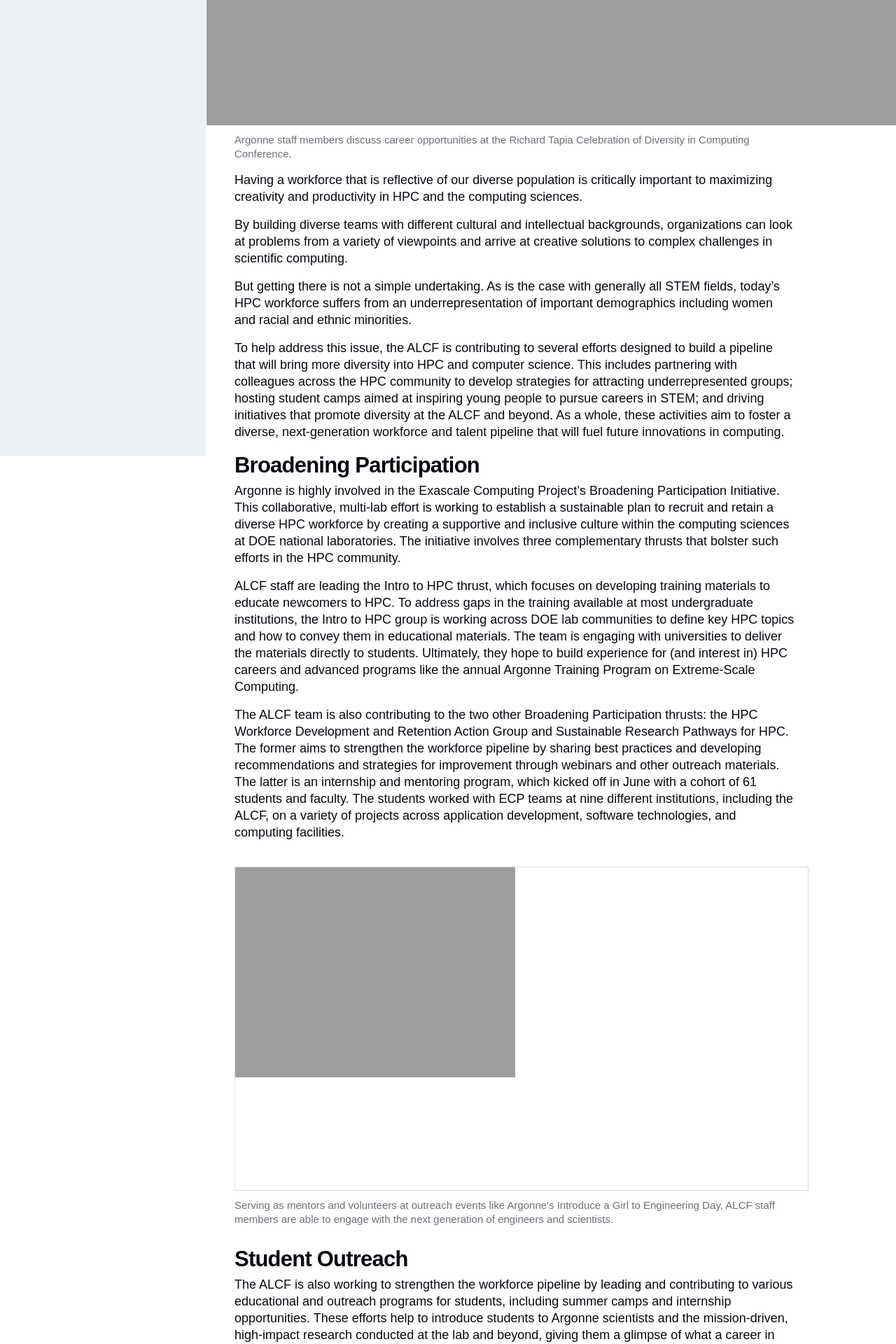
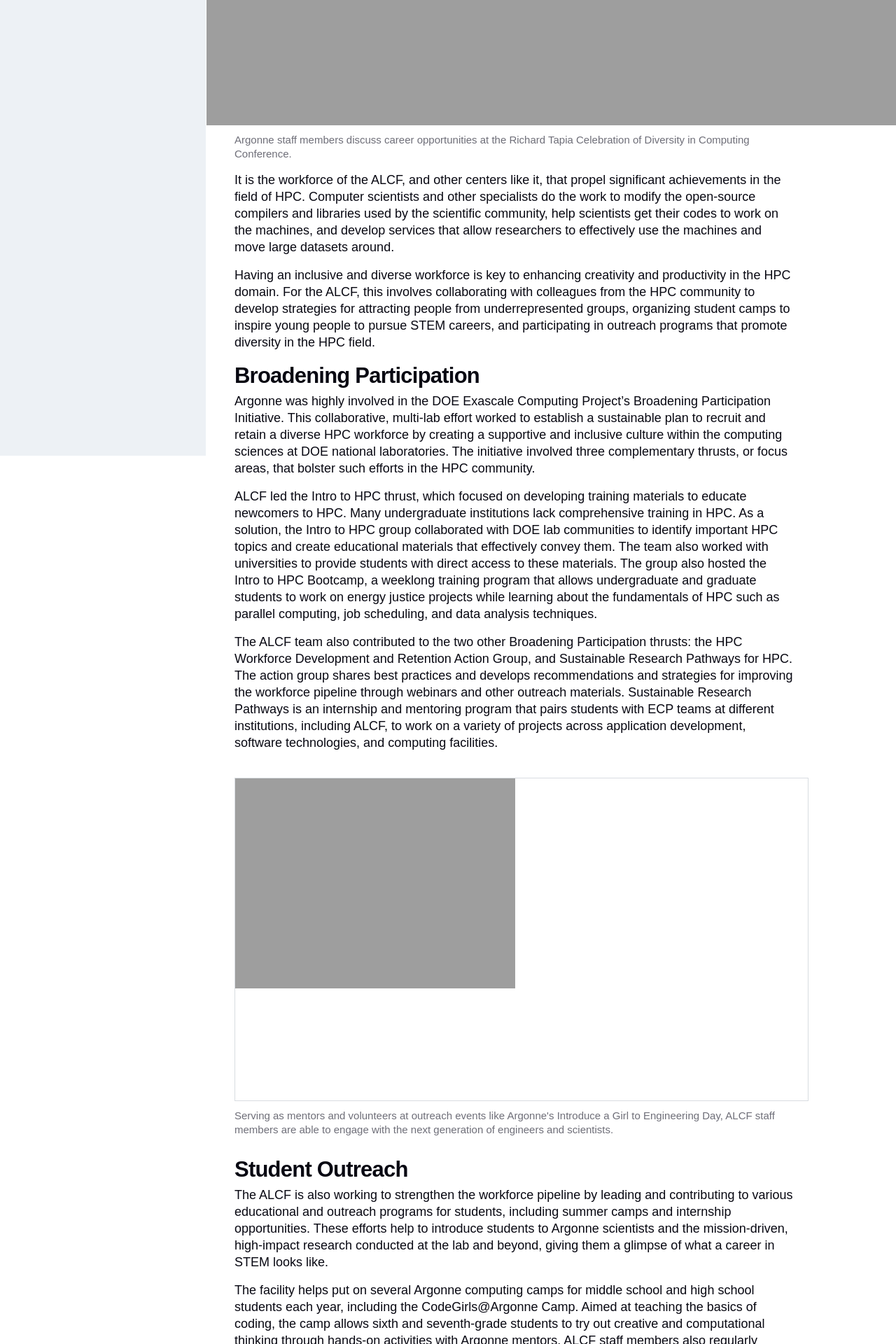
Before and after one commit to argonne-lcf/AR2023, a Jekyll site: the page built from 03_community/dei.md, in a window 1280 px wide. Shown: the part 693-2613 px from the top of the page at 70% size. Built offline with Jekyll 4.4.1, drawn with Linux system fonts in a browser that asks for light colours; some web fonts are replaced; some of the changed text lies outside the part shown.

Commit message:
Update dei-LL.md

```diff
--- a/03_community/dei.md
+++ b/03_community/dei.md
@@ -10,22 +10,18 @@ permalink: community-and-outreach/dei
 ---
 
 
-Having a workforce that is reflective of our diverse population is critically important to maximizing creativity and productivity in HPC and the computing sciences.
+It is the workforce of the ALCF, and other centers like it, that propel significant achievements in the field of HPC. Computer scientists and other specialists do the work to modify the open-source compilers and libraries used by the scientific community, help scientists get their codes to work on the machines, and develop services that allow researchers to effectively use the machines and move large datasets around.
 
-By building diverse teams with different cultural and intellectual backgrounds, organizations can look at problems from a variety of viewpoints and arrive at creative solutions to complex challenges in scientific computing.
-
-But getting there is not a simple undertaking. As is the case with generally all STEM fields, today’s HPC workforce suffers from an underrepresentation of important demographics including women and racial and ethnic minorities.
-
-To help address this issue, the ALCF is contributing to several efforts designed to build a pipeline that will bring more diversity into HPC and computer science. This includes partnering with colleagues across the HPC community to develop strategies for attracting underrepresented groups; hosting student camps aimed at inspiring young people to pursue careers in STEM; and driving initiatives that promote diversity at the ALCF and beyond. As a whole, these activities aim to foster a diverse, next-generation workforce and talent pipeline that will fuel future innovations in computing.
+Having an inclusive and diverse workforce is key to enhancing creativity and productivity in the HPC domain. For the ALCF, this involves collaborating with colleagues from the HPC community to develop strategies for attracting people from underrepresented groups, organizing student camps to inspire young people to pursue STEM careers, and participating in outreach programs that promote diversity in the HPC field.
 
 
 # Broadening Participation
 
-Argonne is highly involved in the Exascale Computing Project’s Broadening Participation Initiative. This collaborative, multi-lab effort is working to establish a sustainable plan to recruit and retain a diverse HPC workforce by creating a supportive and inclusive culture within the computing sciences at DOE national laboratories. The initiative involves three complementary thrusts that bolster such efforts in the HPC community.
+Argonne was highly involved in the DOE Exascale Computing Project’s Broadening Participation Initiative. This collaborative, multi-lab effort worked to establish a sustainable plan to recruit and retain a diverse HPC workforce by creating a supportive and inclusive culture within the computing sciences at DOE national laboratories. The initiative involved three complementary thrusts, or focus areas, that bolster such efforts in the HPC community.
 
-ALCF staff are leading the Intro to HPC thrust, which focuses on developing training materials to educate newcomers to HPC. To address gaps in the training available at most undergraduate institutions, the Intro to HPC group is working across DOE lab communities to define key HPC topics and how to convey them in educational materials. The team is engaging with universities to deliver the materials directly to students. Ultimately, they hope to build experience for (and interest in) HPC careers and advanced programs like the annual Argonne Training Program on Extreme-Scale Computing.
+ALCF led the Intro to HPC thrust, which focused on developing training materials to educate newcomers to HPC. Many undergraduate institutions lack comprehensive training in HPC. As a solution, the Intro to HPC group collaborated with DOE lab communities to identify important HPC topics and create educational materials that effectively convey them. The team also worked with universities to provide students with direct access to these materials. The group also hosted the Intro to HPC Bootcamp, a weeklong training program that allows undergraduate and graduate students to work on energy justice projects while learning about the fundamentals of HPC such as parallel computing, job scheduling, and data analysis techniques.
 
-The ALCF team is also contributing to the two other Broadening Participation thrusts: the HPC Workforce Development and Retention Action Group and Sustainable Research Pathways for HPC. The former aims to strengthen the workforce pipeline by sharing best practices and developing recommendations and strategies for improvement through webinars and other outreach materials. The latter is an internship and mentoring program, which kicked off in June with a cohort of 61 students and faculty. The students worked with ECP teams at nine different institutions, including the ALCF, on a variety of projects across application development, software technologies, and computing facilities.
+The ALCF team also contributed to the two other Broadening Participation thrusts: the HPC Workforce Development and Retention Action Group, and Sustainable Research Pathways for HPC. The action group shares best practices and develops recommendations and strategies for improving the workforce pipeline through webinars and other outreach materials. Sustainable Research Pathways is an internship and mentoring program that pairs students with ECP teams at different institutions, including ALCF, to work on a variety of projects across application development, software technologies, and computing facilities.
 
 {% include media-img.html
    source= "IGED2.jpg"
@@ -36,20 +32,14 @@ The ALCF team is also contributing to the two other Broadening Participation thr
 
 The ALCF is also working to strengthen the workforce pipeline by leading and contributing to various educational and outreach programs for students, including summer camps and internship opportunities. These efforts help to introduce students to Argonne scientists and the mission-driven, high-impact research conducted at the lab and beyond, giving them a glimpse of what a career in STEM looks like.
 
-The ALCF helps put on several computing camps for middle school and high school students each year, including the CodeGirls@Argonne Camp. Aimed at teaching the fundamentals of coding, the camp gives sixth and seventh-grade students an opportunity to try out creative and computational thinking through various hands-on activities with Argonne mentors. ALCF staff members also regularly contribute to Argonne’s annual Introduce a Girl to Engineering Day (IGED) and Science Careers in Search of Women (SCSW) events. These events allow Argonne scientists to connect with young women and introduce them to potential career paths in STEM.
+The facility helps put on several Argonne computing camps for middle school and high school students each year, including the CodeGirls@Argonne Camp. Aimed at teaching the basics of coding, the camp allows sixth and seventh-grade students to try out creative and computational thinking through hands-on activities with Argonne mentors. ALCF staff members also regularly contribute to Argonne’s annual Introduce a Girl to Engineering Day and Science Careers in Search of Women events. These events connect Argonne scientists with young women to introduce them research at the lab as well as potential STEM career paths. As part of Argonne’s ACT-SO (Afro-Academic, Cultural, Technological & Scientific Olympics) High School Research Program, ALCF staff members mentor local high school students participating in the regional DuPage County ACT-SO competition. With a mission to support the development of a diverse, talented workforce, the program pairs students with Argonne mentors for research projects that use the lab’s facilities and resources.
 
-As part of Argonne’s ACT-SO (Afro-Academic, Cultural, Technological & Scientific Olympics) High School Research Program, ALCF staff members mentor students participating in the DuPage County ACT-SO event. Designed to encourage participants to pursue careers in STEM, the program pairs students with mentors for research projects that use the lab’s facilities and resources. At end of the program, students present their work to a panel of judges for an opportunity to advance to the national competition.
-
-At the college level, the ALCF is reaching the next generation of AI practitioners through its “Intro to AI-driven Science on Supercomputers” training series. Aimed at undergraduate and graduate students, the series teaches attendees fundamentals of using AI and supercomputers for scientific research. Comprised of eight virtual classes, the 2022 program welcomed over 200 attendees from 90 universities for hands-on instruction using methods such as AI training and neural networks on ALCF supercomputers.
+At the college level, the ALCF is reaching the next generation of AI practitioners through its “Intro to AI-driven Science on Supercomputers” training series. Aimed at undergraduate and graduate students, the series teaches attendees the fundamentals of using AI and supercomputers for scientific research.
 
 # Increasing Diversity at the ALCF and Beyond
 
-As part of the ALCF’s efforts to increase diversity in its workforce, the facility maintains a presence at many computing conferences and events to communicate ALCF activities and opportunities, and recruit new team members. The ALCF continues to have a presence at the annual Grace Hopper Celebration (GHC), an event that brings the research and career interests of women in computing to the forefront, and highlights the contributions of women to the tech world. The ALCF also regularly attends the Richard Tapia Celebration of Diversity in Computing Conference, an annual event that seeks to bring together undergraduate and graduate students, faculty, researchers, and professionals in computing from all backgrounds and ethnicities to celebrate and connect the diversity in computing.
+The ALCF maintains a presence at many computing conferences and events to communicate career opportunities and recruit new team members. The facility continues to have a presence at the annual Grace Hopper Celebration, an event that brings the research and career interests of women in computing to the forefront. ALCF staff also regularly attend the Richard Tapia Celebration of Diversity in Computing Conference, an annual event that seeks to bring together undergraduate and graduate students, faculty, researchers, and professionals in computing from all backgrounds and ethnicities to strengthen diversity in computing.
 
-In addition to recruiting new staff members, the ALCF also aims to increase diversity in its user community through an ongoing partnership with the Interdisciplinary Consortium for Research and Educational Access in Science and Engineering (InCREASE), a group dedicated to promoting research and education in minority-serving institutions. As part of the INCREASE partnership, ALCF participates in user facilities awareness workshops aimed at building new research collaborations with scientists from historically underrepresented groups.
+To provide a local resource and network for women interested in HPC, the ALCF collaborated with the University of Illinois Chicago to for a Women in High Performance Computing (WHPC) chapter, called Chicago Women in HPC. The chapter aims to increase the participation of women in the HPC field, provide resources for women in HPC careers, and mentor students considering professional career paths in computing.
 
-To provide a resource and network for women interested in HPC, the ALCF is collaborating with the University of Illinois-Chicago (UIC) ALCF staff to launch a Chicago chapter of the international Women in HPC organization. The Argonne-UIC Chicago Women in HPC chapter is being established to increase the participation of women in the HPC field, support and provide resources for women in HPC careers, and mentor students considering professional career paths in computing.
-
-Another way ALCF staff members are helping to create a more diverse and inclusive environment is through their involvement in various Argonne employee research groups (ERGs). With representation on groups such as Argonne’s African American Employee Resource Group (AAA-ERG), Spectrum (LGBTQIA+ group), and Argonne’s Women in Science and Technology (WIST), ALCF staff members are helping to build awareness, further personal and professional development, strengthen networking opportunities, and provide resources for laboratory employees.
-
-Together, these initiatives are helping the ALCF to establish an inclusive work environment and a pipeline of future workers that will continue to increase diversity in HPC and the computing sciences.
+Together, these activities and initiatives are helping the ALCF to establish a diverse, inclusive work environment and talent pipeline that will fuel future innovations in HPC and the computing sciences.
```
